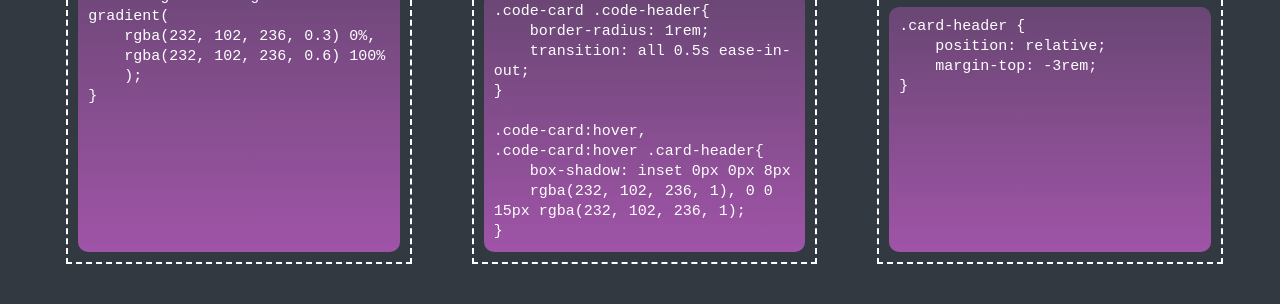
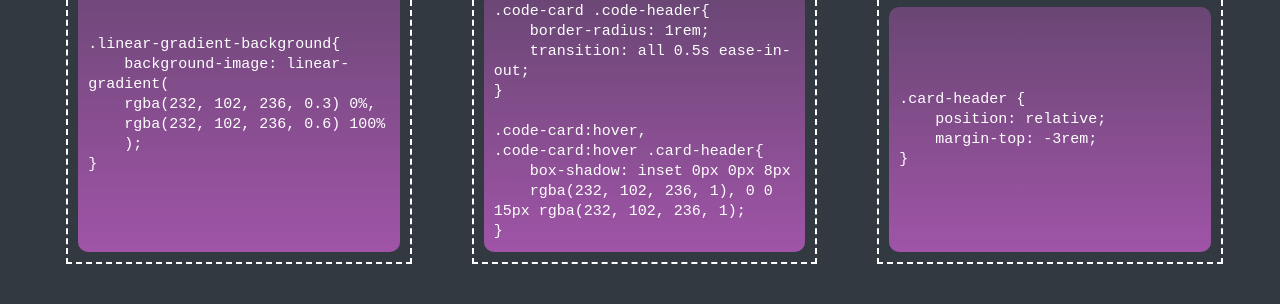
Before and after one commit to TechnoPrep/nwe-du-hw-adv-css, a plain HTML site: page index.html in a window 1280 px wide. Shown: the part 597-901 px from the top of the page. Drawn offline with Linux system fonts and the light colour scheme.

Commit message:
Consolidation: .code-card pre{} and .code into .code. Additions: display:flex and align-items:center to .code. removed duplicate color class.

```diff
--- a/assets/css/style.css
+++ b/assets/css/style.css
@@ -99,22 +99,19 @@ header p{
     padding: 1rem;
 }
 
-.code-card pre{
+.code{
+    display: flex;
+    align-items: center;
     white-space: pre-wrap;
+    padding: 1rem;
+    flex-grow: 1;
+    line-height: 2rem;
+    font-family: monospace, sans-serif;
     background-image: linear-gradient(
         var(--color-drk-pink-1) 0%,
         var(--color-drk-pink-2) 100%
     );
     border-radius: 1rem;
-    padding: 1rem;
-    flex-grow: 1;
-}
-
-
-.code {
-    line-height: 2rem;
-    font-family: monospace, sans-serif;
-    flex-grow: 1;
 }
 
 .code:active{
```
